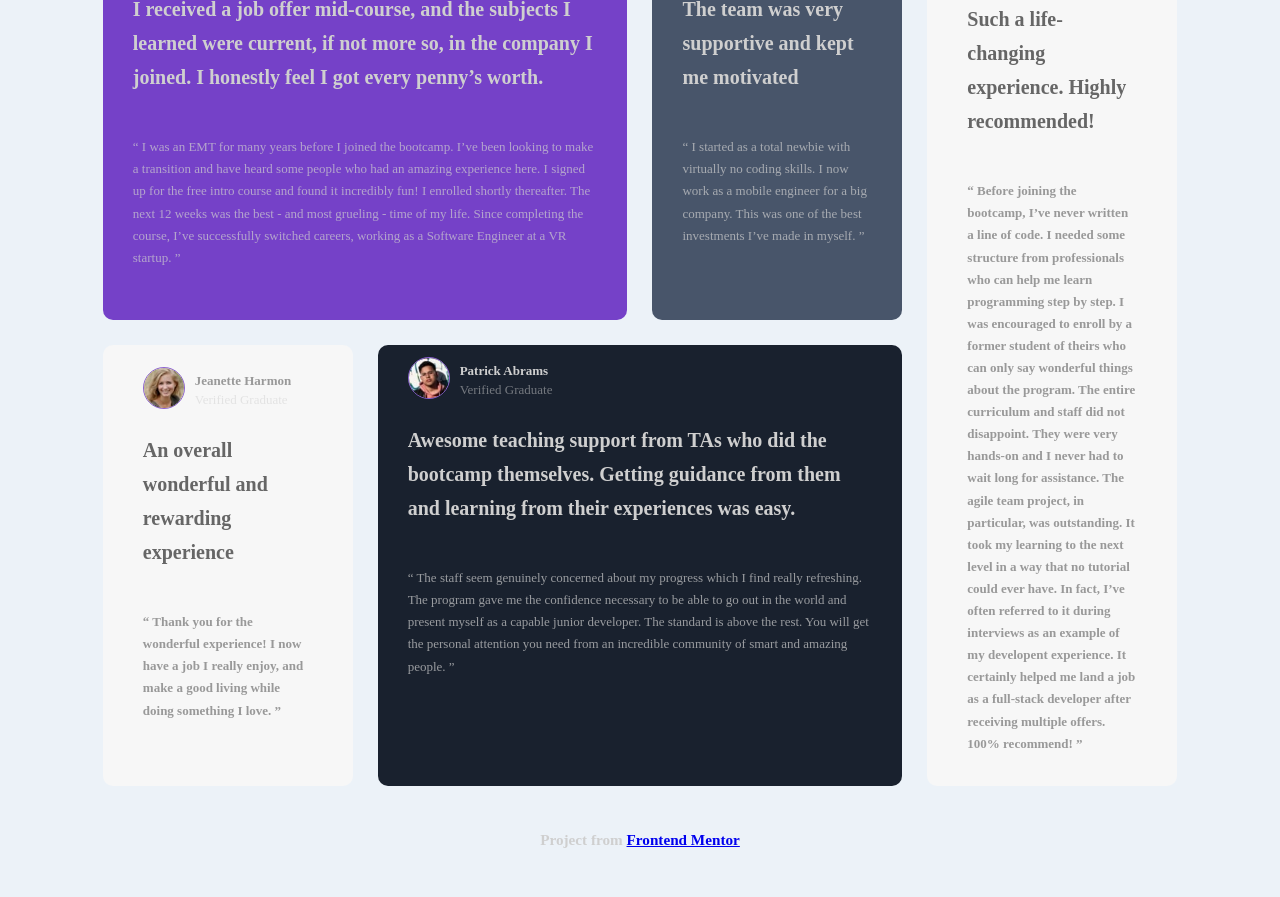
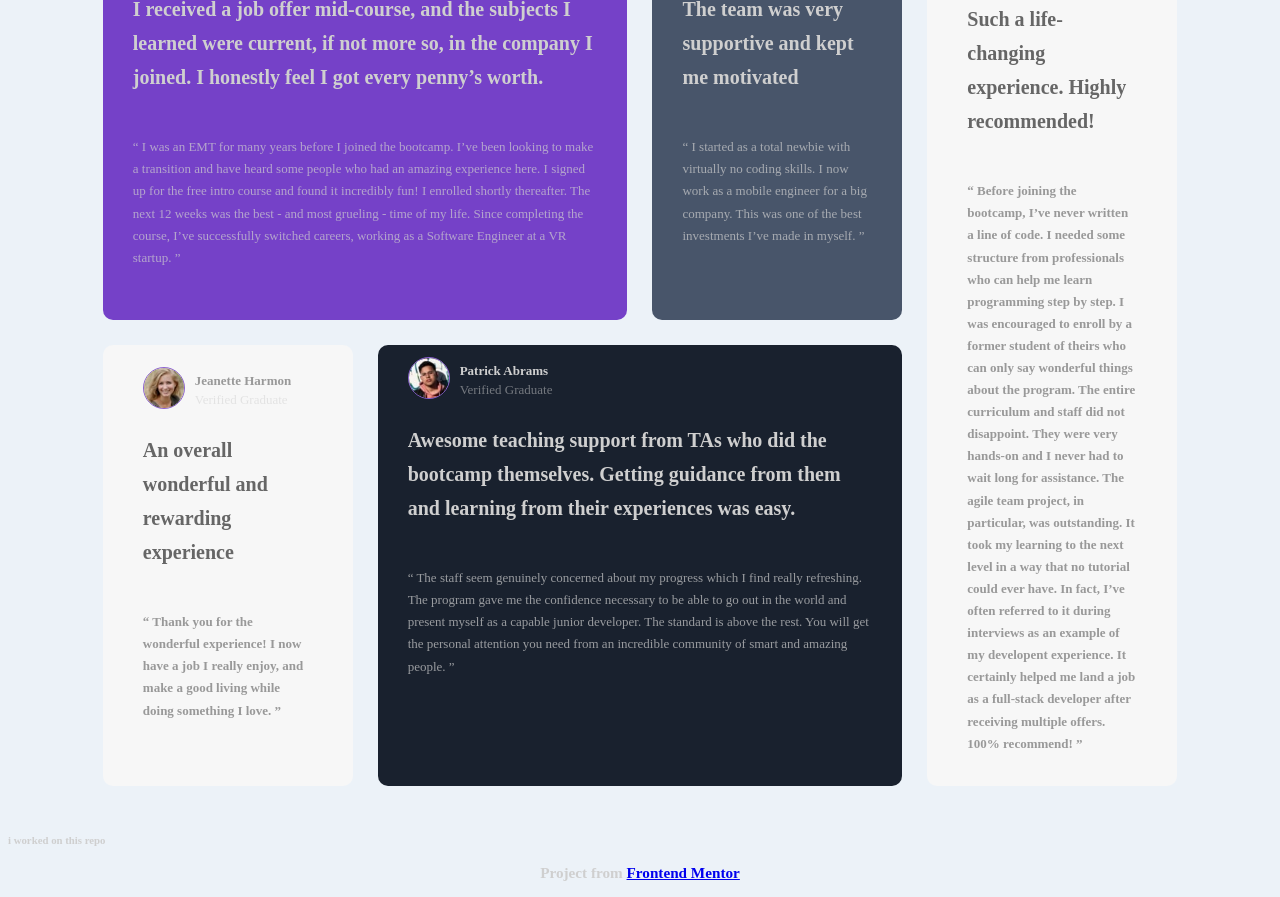
Before and after one commit to Ann-Barnshaw/grid-work, a plain HTML site: page index.html in a window 1280 px wide. Shown: the part 124-1021 px from the top of the page. Before the commit the page ends 988 px from the top, so only its background shows below. Drawn offline with Linux system fonts and the light colour scheme.

Commit message:
index.html

```diff
--- a/index.html
+++ b/index.html
@@ -66,6 +66,7 @@
         </div>
 
     </div>
+    <h5>i worked on this repo</h5>
     <footer class="footer">
         <h3>Project from <a href="https://www.frontendmentor.io/challenges/testimonials-grid-section-Nnw6J7Un7">Frontend Mentor</a></h3>
     </footer>
```
